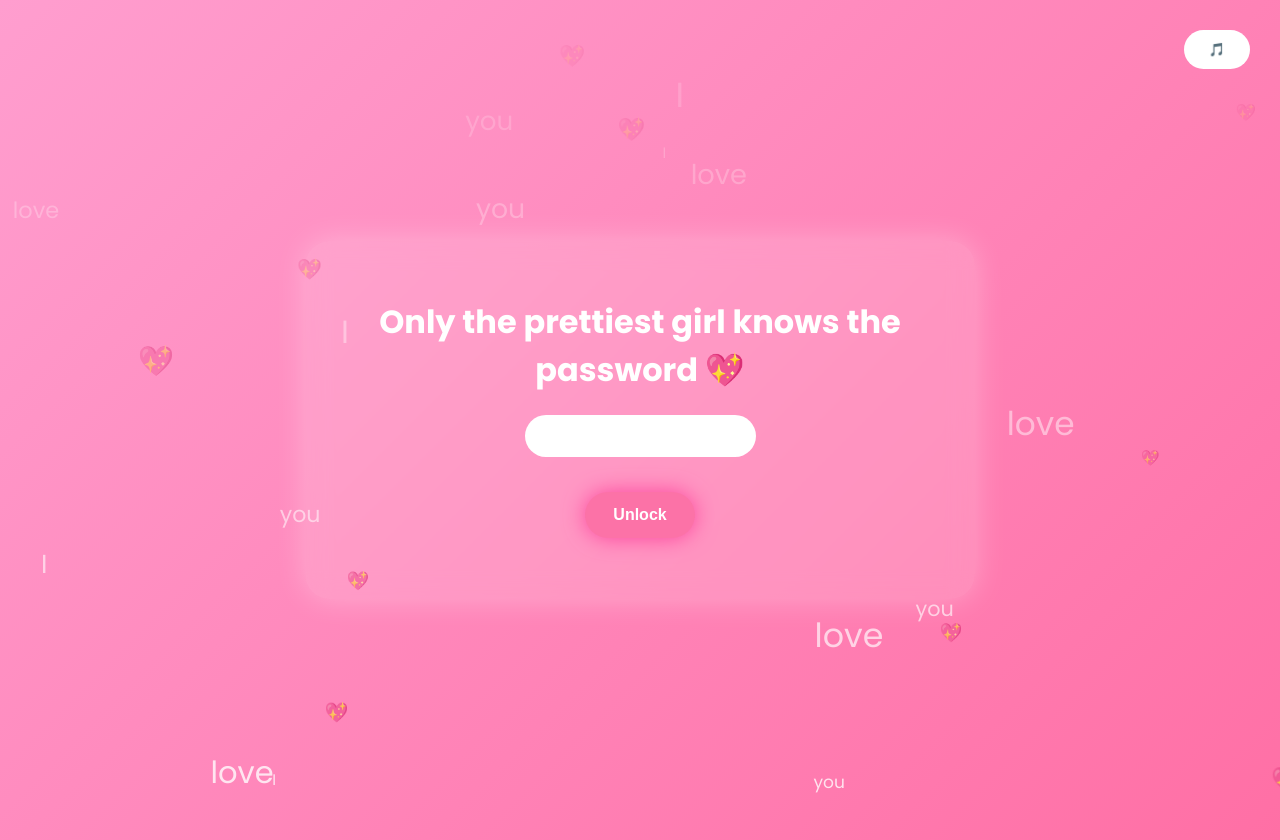
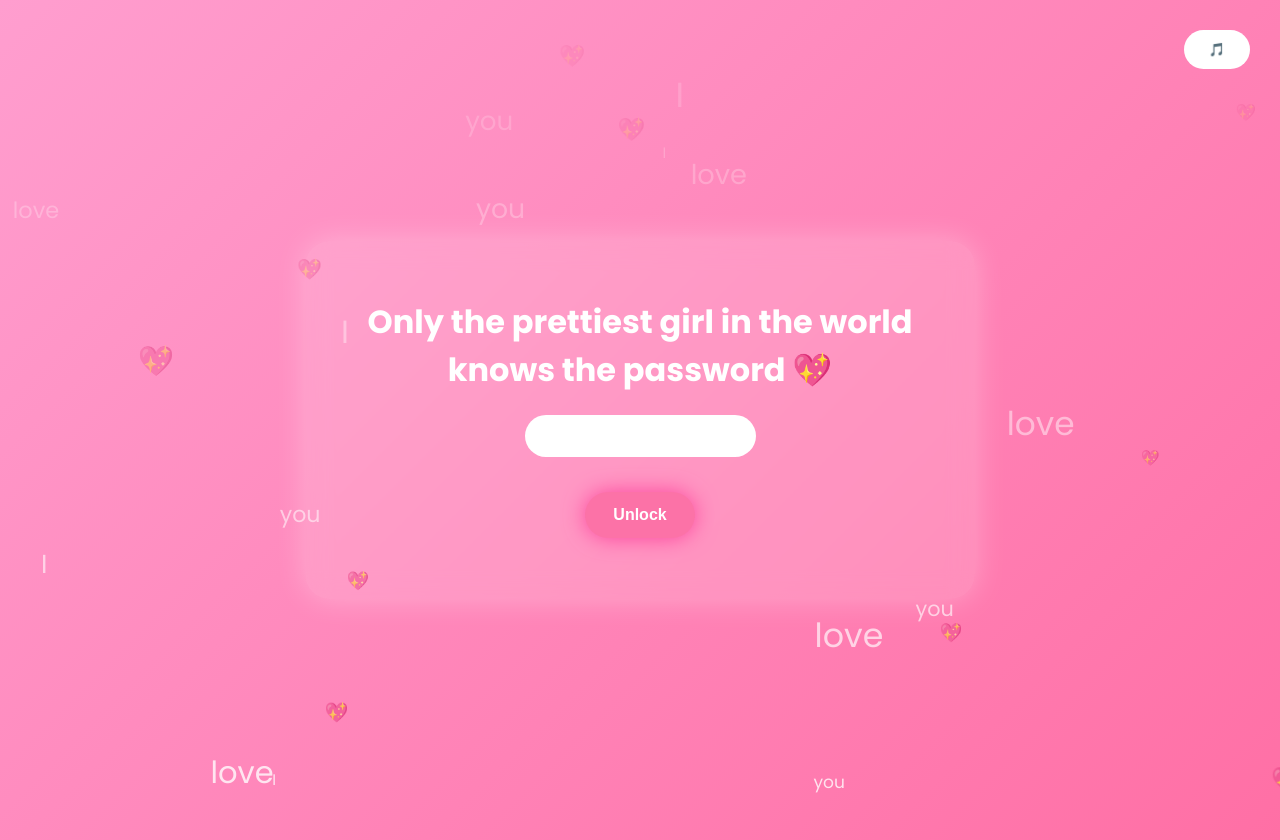
Before and after one commit to GodlyStoupid/i-love-her, a plain HTML site: page index.html in a window 1280 px wide. Drawn offline with Linux system fonts and the light colour scheme.

Commit message:
Restore index.html with original content

```diff
--- a/index.html
+++ b/index.html
@@ -195,7 +195,7 @@ button:hover {
 
 <div class="section active">
     <div class="card">
-        <h1>Only the prettiest girl knows the password 💖</h1>
+        <h1>Only the prettiest girl in the world knows the password 💖</h1>
         <input type="text" id="passwordInput">
         <br><br>
         <button onclick="checkPassword()" class="yes-btn forever-btn">Unlock</button>
```
